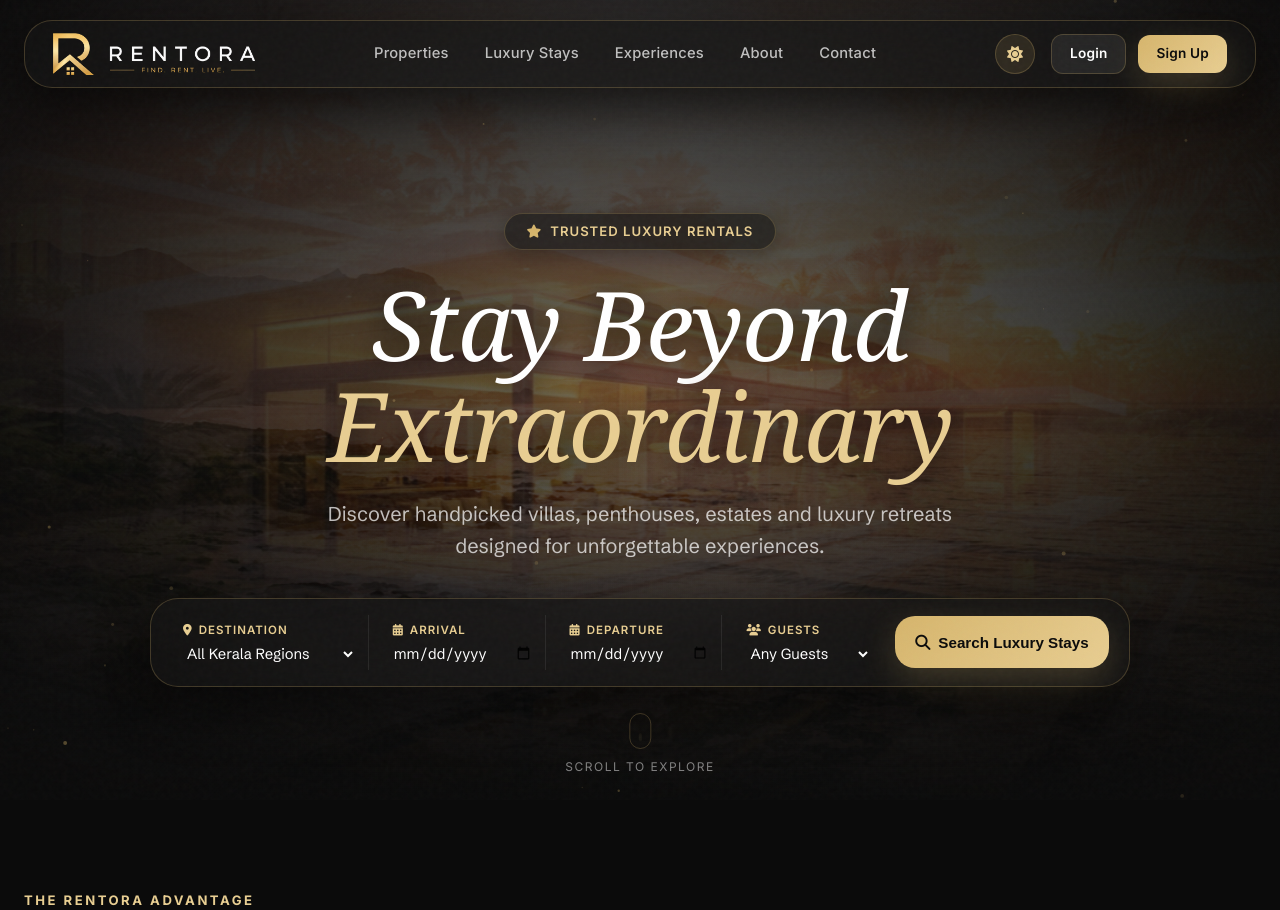
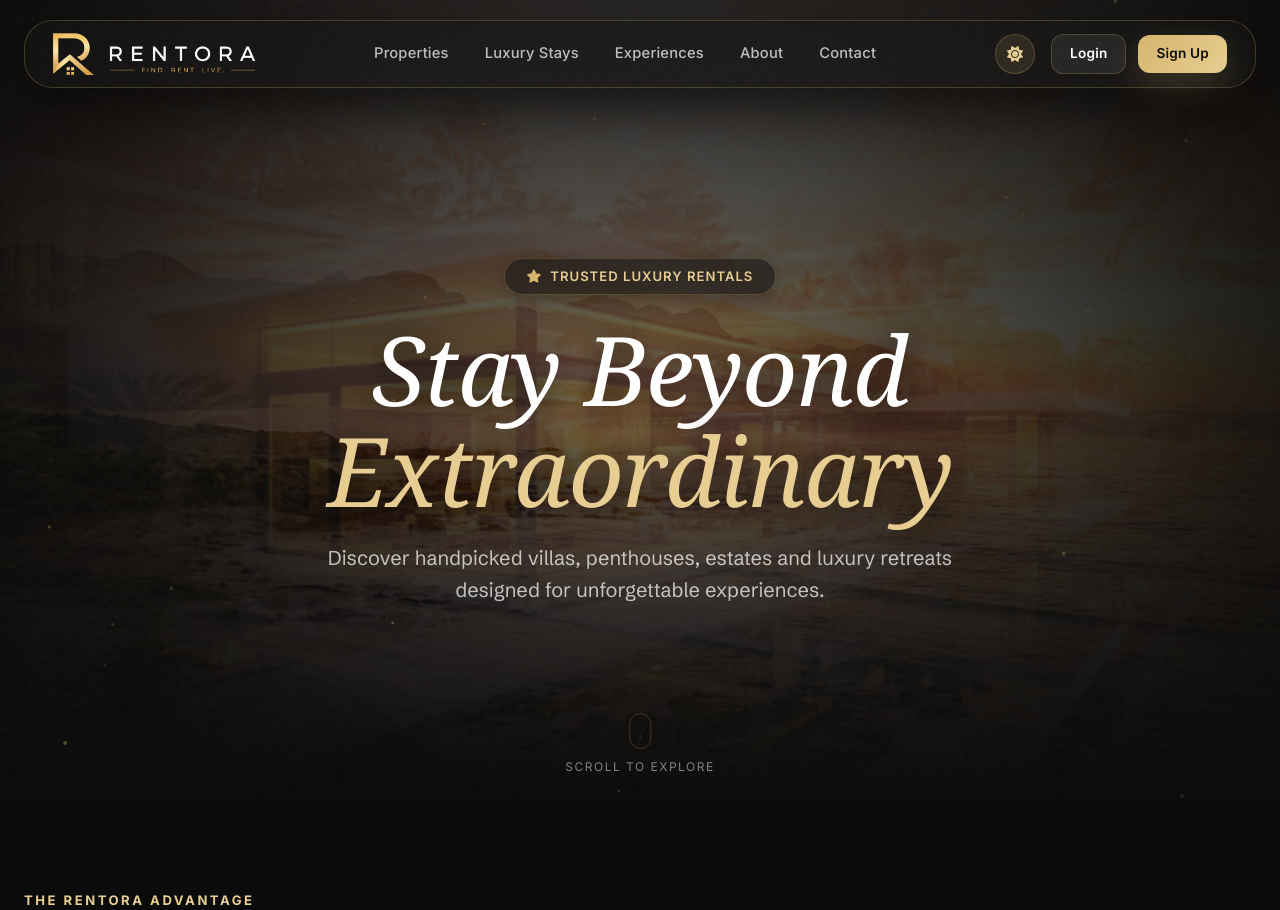
Before and after one commit to Harshal-jith/rentora_0, a Django app: page / in a window 1280 px wide. Shown: the top 910 px of the page. Run offline with Django 5.2, Linux system fonts and the light colour scheme; data comes from the database, SQL or seed files in the repository; data that the repository does not hold is empty; some web fonts are replaced.

Commit message:
Remove search filter card from landing page hero

```diff
--- a/rentals/templates/rentals/index.html
+++ b/rentals/templates/rentals/index.html
@@ -37,46 +37,6 @@
         <p class="hero-subtitle-text">
             Discover handpicked villas, penthouses, estates and luxury retreats designed for unforgettable experiences.
         </p>
-
-        <!-- Floating Glass Search Card -->
-        <div class="search-card-glass">
-            <form action="{% url 'properties' %}" method="GET" class="search-glass-form">
-                <div class="search-group">
-                    <label><i class="fa-solid fa-location-dot"></i> Destination</label>
-                    <select name="location" class="search-field-input">
-                        <option value="">All Kerala Regions</option>
-                        {% for code, name in locations %}
-                        <option value="{{ code }}">{{ name }}</option>
-                        {% endfor %}
-                    </select>
-                </div>
-
-                <div class="search-group">
-                    <label><i class="fa-solid fa-calendar-days"></i> Arrival</label>
-                    <input type="date" name="check_in" class="search-field-input">
-                </div>
-
-                <div class="search-group">
-                    <label><i class="fa-solid fa-calendar-days"></i> Departure</label>
-                    <input type="date" name="check_out" class="search-field-input">
-                </div>
-
-                <div class="search-group">
-                    <label><i class="fa-solid fa-users"></i> Guests</label>
-                    <select name="guests" class="search-field-input">
-                        <option value="">Any Guests</option>
-                        <option value="2">2+ Guests</option>
-                        <option value="4">4+ Guests</option>
-                        <option value="6">6+ Guests</option>
-                        <option value="8">8+ Guests</option>
-                    </select>
-                </div>
-
-                <button type="submit" class="btn-search-gold">
-                    <i class="fa-solid fa-magnifying-glass"></i> Search Luxury Stays
-                </button>
-            </form>
-        </div>
     </div>
 
     <!-- Minimal Animated Scroll Indicator -->
```
